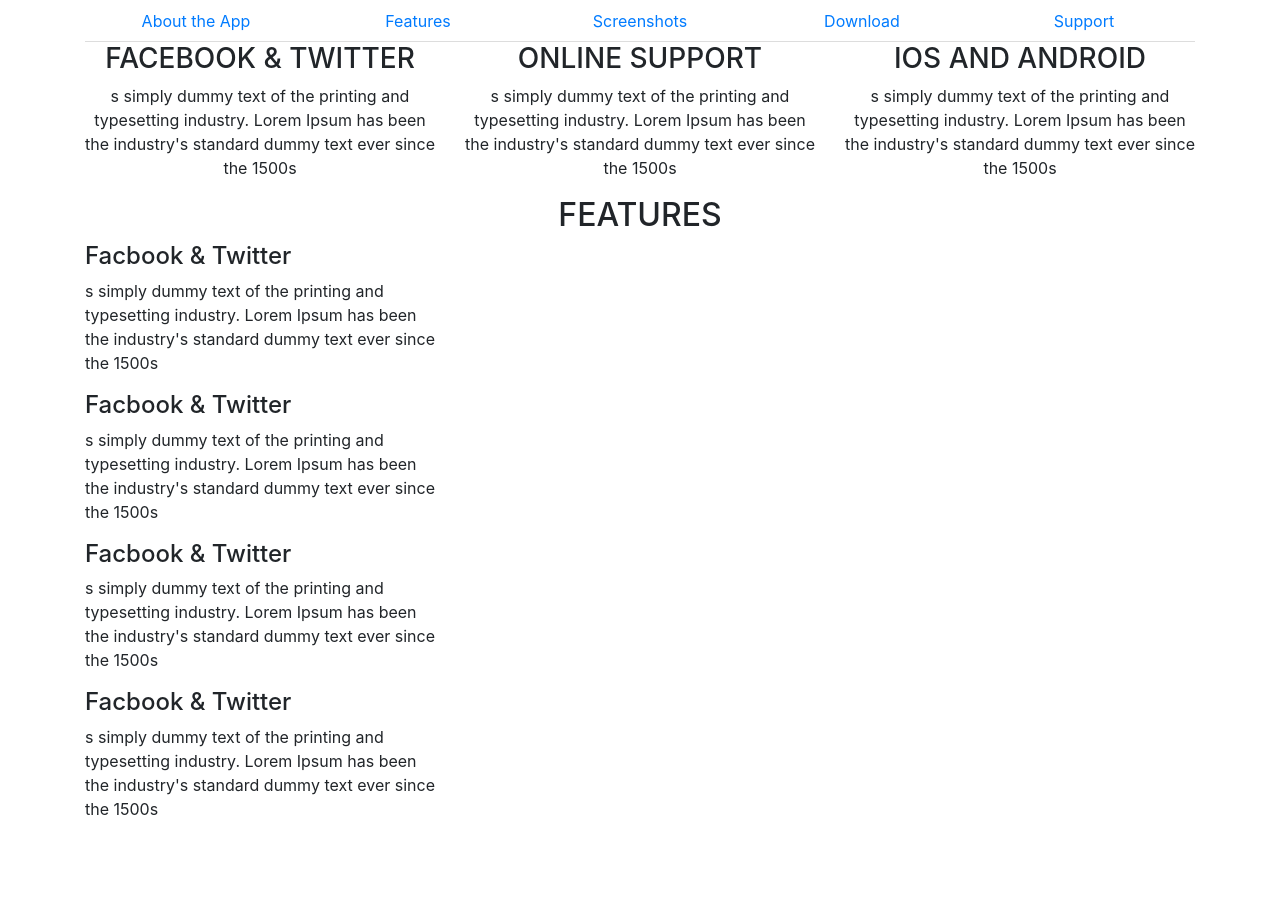
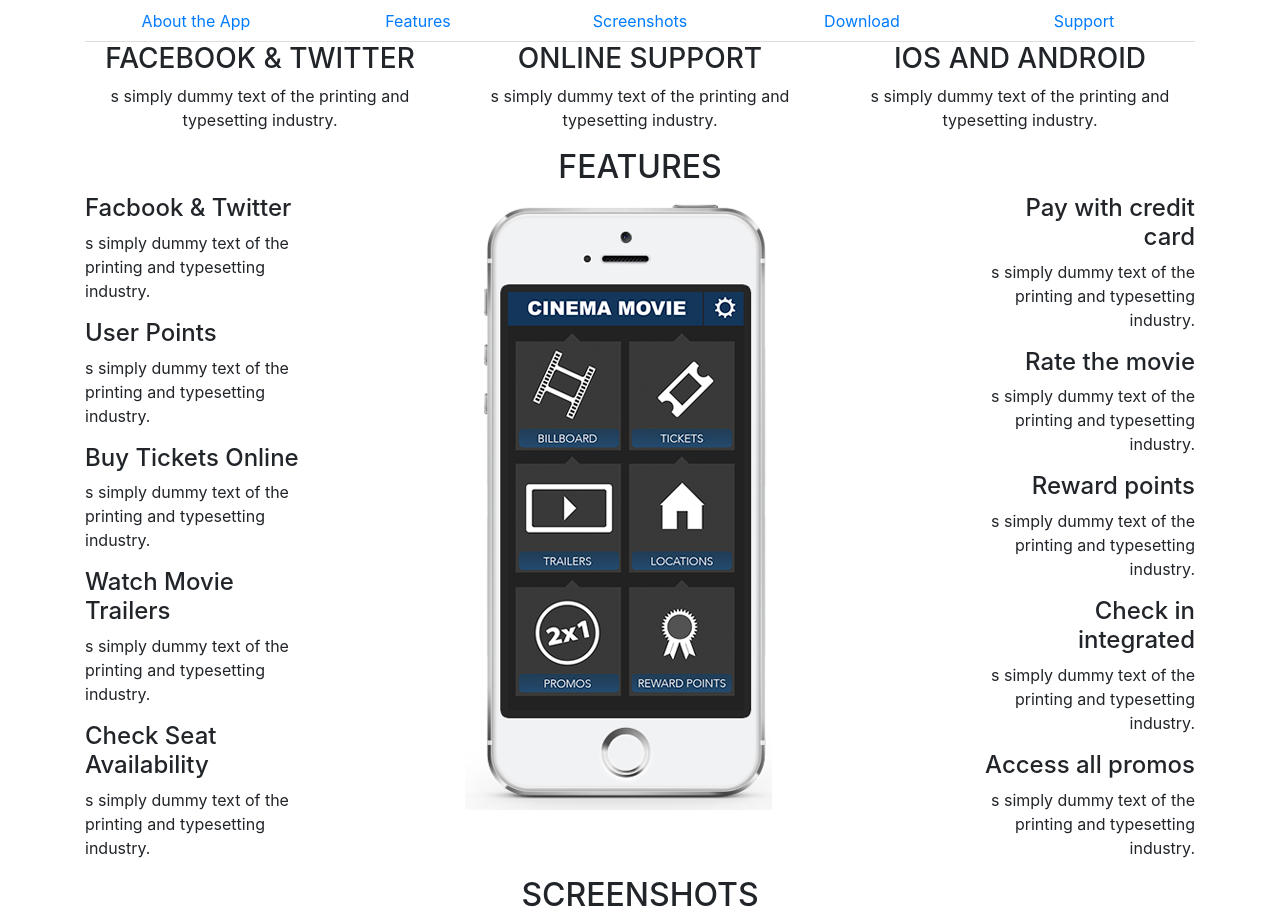
Before and after one commit to pootsmagoots/bootstrap-wordpress, a plain HTML site: page index.html in a window 1280 px wide. Shown: the top 919 px of the page. Before the commit the page ends 837 px from the top, so only its background shows below. Drawn offline with nearby package versions, Linux system fonts and the light colour scheme.

Commit message:
more html code and almost ready to style with css

```diff
--- a/index.html
+++ b/index.html
@@ -11,6 +11,7 @@
 
 
     <!-- Bootstrap and linked css -->
+    <!-- <link href="https://maxcdn.bootstrapcdn.com/bootstrap/3.3.7/css/bootstrap.min.css" rel="stylesheet" integrity="sha384-BVYiiSIFeK1dGmJRAkycuHAHRg32OmUcww7on3RYdg4Va+PmSTsz/K68vbdEjh4u" crossorigin="anonymous"> -->
       <link rel="stylesheet" href="https://maxcdn.bootstrapcdn.com/bootstrap/4.0.0-beta.2/css/bootstrap.min.css" integrity="sha384-PsH8R72JQ3SOdhVi3uxftmaW6Vc51MKb0q5P2rRUpPvrszuE4W1povHYgTpBfshb" crossorigin="anonymous">
     <link rel="stylesheet" href="css/normalize.css">
     <link rel="stylesheet" href="css/main.css">
@@ -54,19 +55,19 @@
                 <div class="blue-circle">
                 </div>
                 <h3 class="text-uppercase text-center">Facebook & Twitter</h3>
-                <p class="text-center">s simply dummy text of the printing and typesetting industry. Lorem Ipsum has been the industry's standard dummy text ever since the 1500s</p>
+                <p class="text-center">s simply dummy text of the printing and typesetting industry.</p>
             </div>
             <div class="col-sm-4">
                 <div class="blue-circle">
                 </div>
                 <h3 class="text-uppercase text-center">Online Support</h3>
-                <p class="text-center">s simply dummy text of the printing and typesetting industry. Lorem Ipsum has been the industry's standard dummy text ever since the 1500s</p>
+                <p class="text-center">s simply dummy text of the printing and typesetting industry.</p>
             </div>
             <div class="col-sm-4">
                 <div class="blue-circle">
                 </div>
                 <h3 class="text-uppercase text-center">IOS and Android</h3>
-                <p class="text-center">s simply dummy text of the printing and typesetting industry. Lorem Ipsum has been the industry's standard dummy text ever since the 1500s</p>
+                <p class="text-center">s simply dummy text of the printing and typesetting industry.</p>
             </div>
           </div> <!--/.row -->
         </div>  <!--/container -->
@@ -77,50 +78,178 @@
     <div class="container">
         <div class="row">
             <div class="left-features col-sm-4">
-                <div class="item-feature">
-                    <div class="content">
+                <div class="item-feature row">
+                    <div class="content col-sm-8">
                         <h4>Facbook & Twitter</h4>
-                        <p>s simply dummy text of the printing and typesetting industry. Lorem Ipsum has been the industry's standard dummy text ever since the 1500s</p>
+                        <p>s simply dummy text of the printing and typesetting industry.</p>
                     </div>
+                     <div class="col-sm-4">
                      <div class="blue-circle">
                     </div>
+                  </div>
                 </div><!--/.item-feature -->
-                <div class="item-feature">
-                    <div class="content">
-                        <h4>Facbook & Twitter</h4>
-                        <p>s simply dummy text of the printing and typesetting industry. Lorem Ipsum has been the industry's standard dummy text ever since the 1500s</p>
+                <div class="item-feature row">
+                    <div class="content col-sm-8">
+                        <h4>User Points</h4>
+                        <p>s simply dummy text of the printing and typesetting industry.</p>
                     </div>
+                     <div class="col-sm-4">
                      <div class="blue-circle">
                     </div>
+                  </div>
                 </div><!--/.item-feature -->
-                <div class="item-feature">
-                    <div class="content">
-                        <h4>Facbook & Twitter</h4>
-                        <p>s simply dummy text of the printing and typesetting industry. Lorem Ipsum has been the industry's standard dummy text ever since the 1500s</p>
+                <div class="item-feature row">
+                    <div class="content col-sm-8">
+                        <h4>Buy Tickets Online</h4>
+                        <p>s simply dummy text of the printing and typesetting industry.</p>
                     </div>
+                     <div class="col-sm-4">
                      <div class="blue-circle">
                     </div>
+                  </div>
                 </div><!--/.item-feature -->
-                <div class="item-feature">
-                    <div class="content">
-                        <h4>Facbook & Twitter</h4>
-                        <p>s simply dummy text of the printing and typesetting industry. Lorem Ipsum has been the industry's standard dummy text ever since the 1500s</p>
+                <div class="item-feature row">
+                    <div class="content col-sm-8">
+                        <h4>Watch Movie Trailers</h4>
+                        <p>s simply dummy text of the printing and typesetting industry.</p>
                     </div>
+                     <div class="col-sm-4">
                      <div class="blue-circle">
                     </div>
+                  </div>
                 </div><!--/.item-feature -->
+                <div class="item-feature row">
+                    <div class="content col-sm-8">
+                        <h4>Check Seat Availability</h4>
+                        <p>s simply dummy text of the printing and typesetting industry.</p>
                     </div>
+                      <div class="col-sm-4">
+                      <div class="blue-circle">
+                    </div>
+                  </div>
+                </div><!--/.item-feature -->
+            </div><!--left features --->
+
             <div class="features-image col-sm-4">
+              <img src="img/features.png" alt="features image" />
+            </div><!--features-img --->
+
+            <div class="right-features col-sm-4">
+              <div class="item-feature row">
+                  <div class="content col-sm-8 text-right order-2">
+                      <h4>Pay with credit card</h4>
+                      <p>s simply dummy text of the printing and typesetting industry.</p>
                   </div>
-            <div class="right-features col-sm-4">
+                   <div class="col-sm-4  order-1 ">
+                   <div class="blue-circle">
+                  </div>
+                </div>
+              </div><!--/.item-feature -->
+              <div class="item-feature row">
+                  <div class="content col-sm-8 text-right order-2">
+                      <h4>Rate the movie</h4>
+                      <p>s simply dummy text of the printing and typesetting industry.</p>
+                  </div>
+                   <div class="col-sm-4 order-1">
+                   <div class="blue-circle">
+                  </div>
+                </div>
+              </div><!--/.item-feature -->
+              <div class="item-feature row">
+                  <div class="content col-sm-8 text-right order-2">
+                      <h4>Reward points</h4>
+                      <p>s simply dummy text of the printing and typesetting industry.</p>
+                  </div>
+                   <div class="col-sm-4 order-1">
+                   <div class="blue-circle">
+                  </div>
+                </div>
+              </div><!--/.item-feature -->
+              <div class="item-feature row">
+                  <div class="content col-sm-8 text-right order-2">
+                      <h4>Check in integrated</h4>
+                      <p>s simply dummy text of the printing and typesetting industry.</p>
+                  </div>
+                   <div class="col-sm-4 order-1">
+                   <div class="blue-circle">
+                  </div>
+                </div>
+              </div><!--/.item-feature -->
+              <div class="item-feature row">
+                  <div class="content col-sm-8 text-right order-2">
+                      <h4>Access all promos</h4>
+                      <p>s simply dummy text of the printing and typesetting industry.</p>
+                  </div>
+                   <div class="col-sm-4 order-1">
+                   <div class="blue-circle">
+                  </div>
+                </div>
+            </div><!--/.item-feature -->
+        </div><!--right features -->
+
+    </div><!--/.row -->
+  </div><!--/container -->
+</section><!--/features -->
+
+ <section id="screenshots" class="screenshots">
+   <h2 class="text-uppercase text-center">Screenshots</h2>
+   <div class="container">
+     <div class="row">
+      <div class="col-sm-4">
+        <img class="img-fluid" src="img/modal_tickets.png" alt="tickets" />
+      </div>
+      <div class="col-sm-4">
+        <img class="img-fluid" src="img/modal_trailers.png" alt="trailers" />
+      </div>
+      <div class="col-sm-4">
+        <img class="img-fluid" src="img/modal_points.png" alt="points" />
+      </div>
+     </div><!---row--->
+   </div><!---container-->
+ </section>
+
+ <section id="parallax" class="parallax">
+     <h2 class="parallax text-center">Also available for Ipad</h2>
+ </section><!---parrallax -->
+
+ <section id="download" class="download">
+   <h2 class="download text-center text-uppercase">Dowload</h2>
+
+
+   <div class="container-fluid">
+     <div class="row">
+       <div class="content-downloads clearfix">
+         <div class="phone">
+           <img class="img-fluid" src="img/download.png" alt="phone" />
+         </div><!---phone --->
+
+         <div class="downloads-empty">
+         </div>
+       </div><!--row --->
+      </div><!--container-fluid --->
+        <div class="container-fluid">
+          <div class="row">
+
+            <div class="col-sm-5 offset-sm-7">
+              <h2 class="text-center text-uppercase">Choose your platform</h2>
+
+              <section class="platforms text-center row">
+                <div class="col-sm-6 col-md-6">
+                  Download <b>Apples iOS</b>
+                </div>
+                <div class="col-sm-6 col-md-6">
+                  Download <b>Andriod</b>
+                </div>
+              </section>
             </div>
 
+          </div><!--row --->
+        </div><!--container --->
+
        </div>
-        <!--/.row -->
-    </div>
-    <!--/container -->
+
+
  </section>
-<!--/features -->
 
     <script src="js/vendor/modernizr-3.5.0.min.js"></script>
     <script src="https://code.jquery.com/jquery-3.2.1.min.js" integrity="sha256-hwg4gsxgFZhOsEEamdOYGBf13FyQuiTwlAQgxVSNgt4=" crossorigin="anonymous"></script>
```
Also changed, not shown: img/features.png (added). Lines whose indentation alone changed are shown as unchanged.
